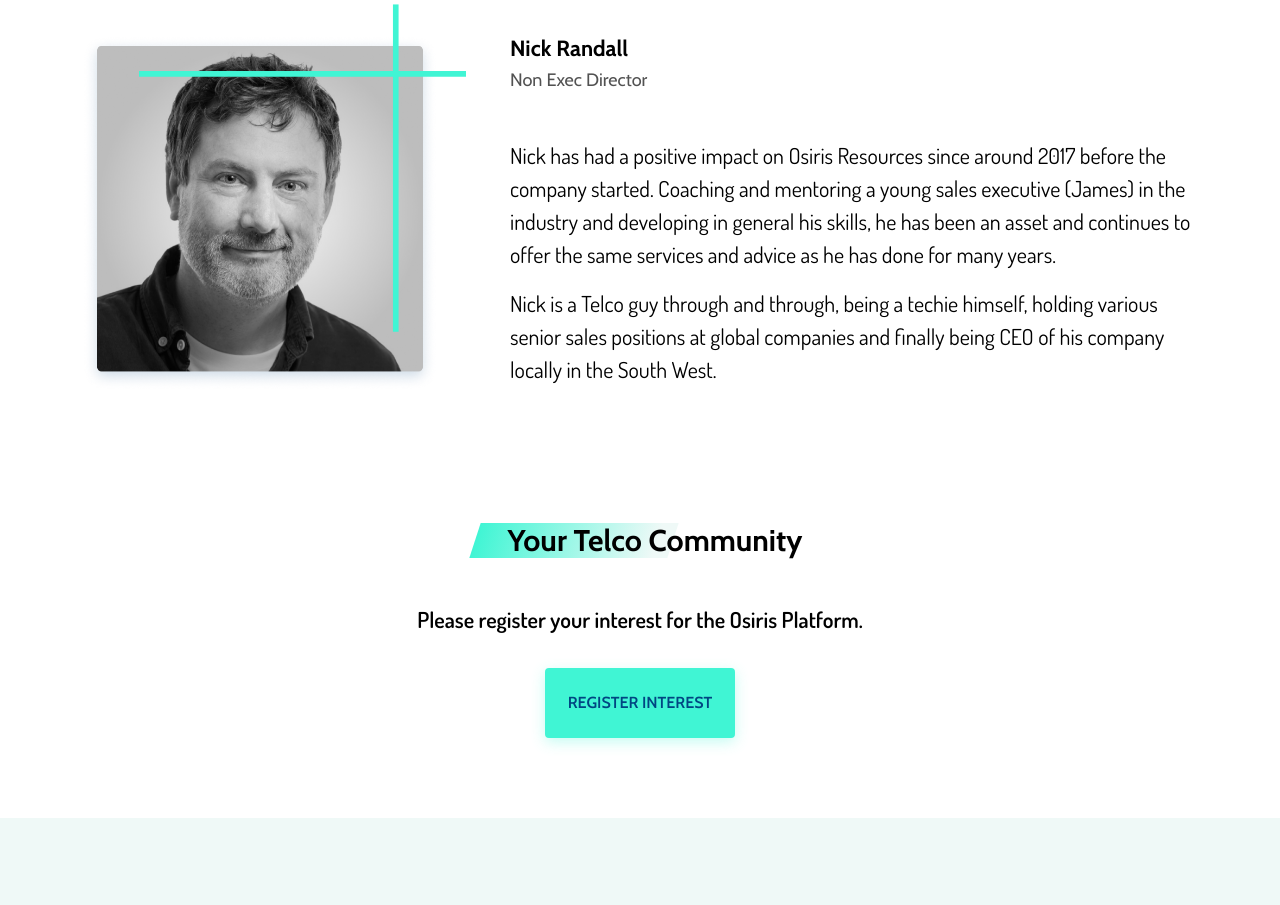
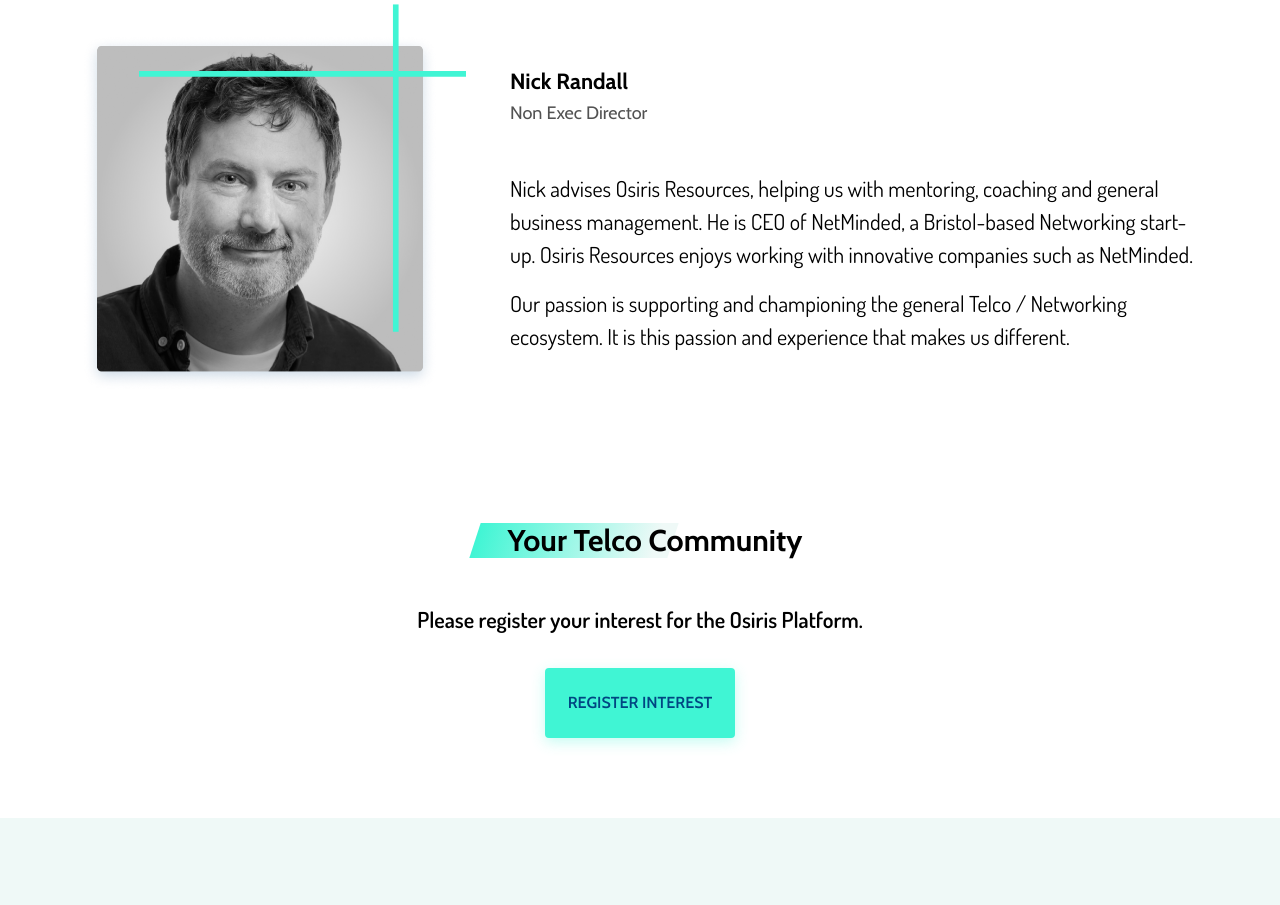
Before and after one commit to Osiris-Resources/Osiris-Resources.github.io, a Gatsby site: page / in a window 1280 px wide. Shown: the part 2420-3325 px from the top of the page. Built offline with nearby package versions, Linux system fonts and the light colour scheme; Gatsby itself is replaced by a stand-in of ours.

Commit message:
Updated profile text.

```diff
--- a/src/pages/index.js
+++ b/src/pages/index.js
@@ -331,8 +331,8 @@
                                 <div className="profile-text-container ms-5">
                                     <h5>Nick Randall</h5>
                                     <h6 className="mb-5">Non Exec Director</h6>
-                                    <p>Nick has had a positive impact on Osiris Resources since around 2017 before the company started. Coaching and mentoring a young sales executive (James) in the industry and developing in general his skills, he has been an asset and continues to offer the same services and advice as he has done for many years.</p>
-                                    <p>Nick is a Telco guy through and through, being a techie himself, holding various senior sales positions at global companies and finally being CEO of his company locally in the South West.</p>
+                                    <p>Nick advises Osiris Resources, helping us with mentoring, coaching and general business management. He is CEO of NetMinded, a Bristol-based Networking start-up. Osiris Resources enjoys working with innovative companies such as NetMinded.</p>
+                                    <p>Our passion is supporting and championing the general Telco / Networking ecosystem. It is this passion and experience that makes us different. </p>
                                 </div>
                             </div>
                         </div>
```
